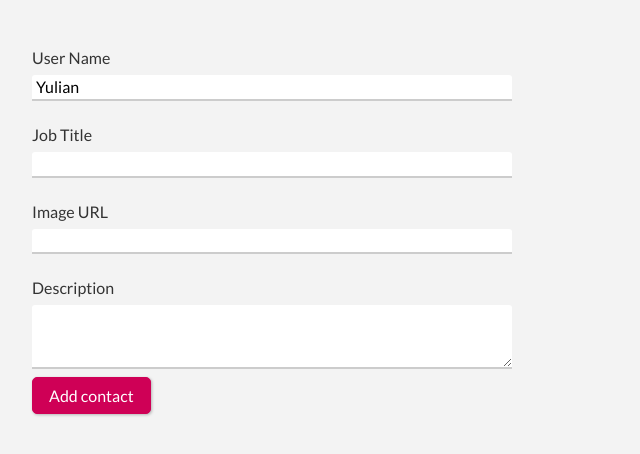
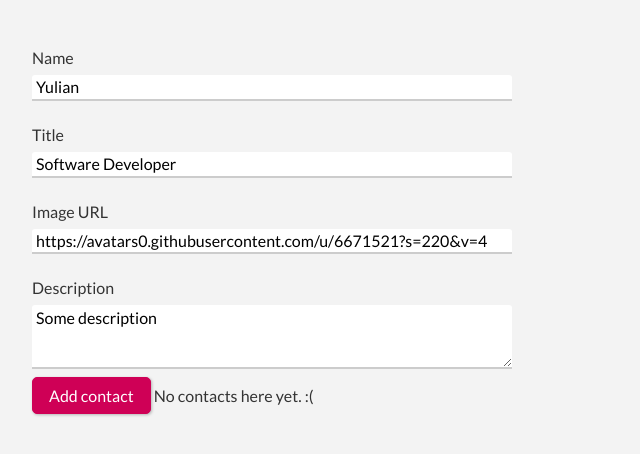
Before and after one commit to yuliankarapetkov/svelte-course, a Svelte app: page / in a window 1280 px wide. Shown: the top 454 px of the page, without its empty margins (0-640 px from the left). Built offline with nearby package versions, Linux system fonts and the light colour scheme.

Commit message:
if and each

```diff
--- a/src/App.svelte
+++ b/src/App.svelte
@@ -2,14 +2,19 @@
     import ContactCard from './ContactCard.svelte';
 
     let name = 'Yulian';
-    let title = '';
-    let image = '';
-    let description = '';
+    let title = 'Software Developer';
+    let imageUrl = 'https://avatars0.githubusercontent.com/u/6671521?s=220&v=4';
+    let description = 'Some description';
 
-    let done = false;
+    let contacts = [];
 
     function addContact() {
-        done = true;
+        const contact = { name, title, imageUrl, description };
+
+        contacts = [
+            ...contacts,
+            contact
+        ];
     }
 </script>
 
@@ -22,20 +27,20 @@
 
 <div id="form">
   <div class="form-control">
-    <label for="userName">User Name</label>
-    <input type="text" bind:value={name} id="userName" />
+    <label for="name">Name</label>
+    <input type="text" bind:value={name} id="name" />
   </div>
   <div class="form-control">
-    <label for="jobTitle">Job Title</label>
-    <input type="text" bind:value={title} id="jobTitle" />
+    <label for="title">Title</label>
+    <input type="text" bind:value={title} id="title" />
   </div>
   <div class="form-control">
-    <label for="image">Image URL</label>
-    <input type="text" bind:value={image} id="image" />
+    <label for="imageUrl">Image URL</label>
+    <input type="text" bind:value={imageUrl} id="imageUrl" />
   </div>
   <div class="form-control">
-    <label for="desc">Description</label>
-    <textarea rows="3" bind:value={description} id="desc" />
+    <label for="description">Description</label>
+    <textarea rows="3" bind:value={description} id="description" />
   </div>
 </div>
 
@@ -43,6 +48,9 @@
     Add contact
 </button>
 
-{#if done}
-    <ContactCard userName={name} jobTitle={title} {description} userImage={image} />
-{/if}
+{#each contacts as contact, index}
+    <h2>#{index + 1}</h2>
+    <ContactCard {...contact} />
+{:else}
+    No contacts here yet. :(
+{/each}
--- a/src/ContactCard.svelte
+++ b/src/ContactCard.svelte
@@ -1,8 +1,8 @@
 <script>
-  export let userName;
-  export let jobTitle;
+  export let name;
+  export let title;
   export let description;
-  export let userImage;
+  export let imageUrl;
 </script>
 
 <style>
@@ -66,12 +66,12 @@
 
 <div class="contact-card">
   <header>
-    <div class="thumb" class:thumb-placeholder="{!userImage}">
-      <img src={userImage} alt={userName} />
+    <div class="thumb" class:thumb-placeholder="{!imageUrl}">
+      <img src={imageUrl} alt={name} />
     </div>
     <div class="user-data">
-      <h1>{userName}</h1>
-      <h2>{jobTitle}</h2>
+      <h1>{name}</h1>
+      <h2>{title}</h2>
     </div>
   </header>
   <div class="description">
```
